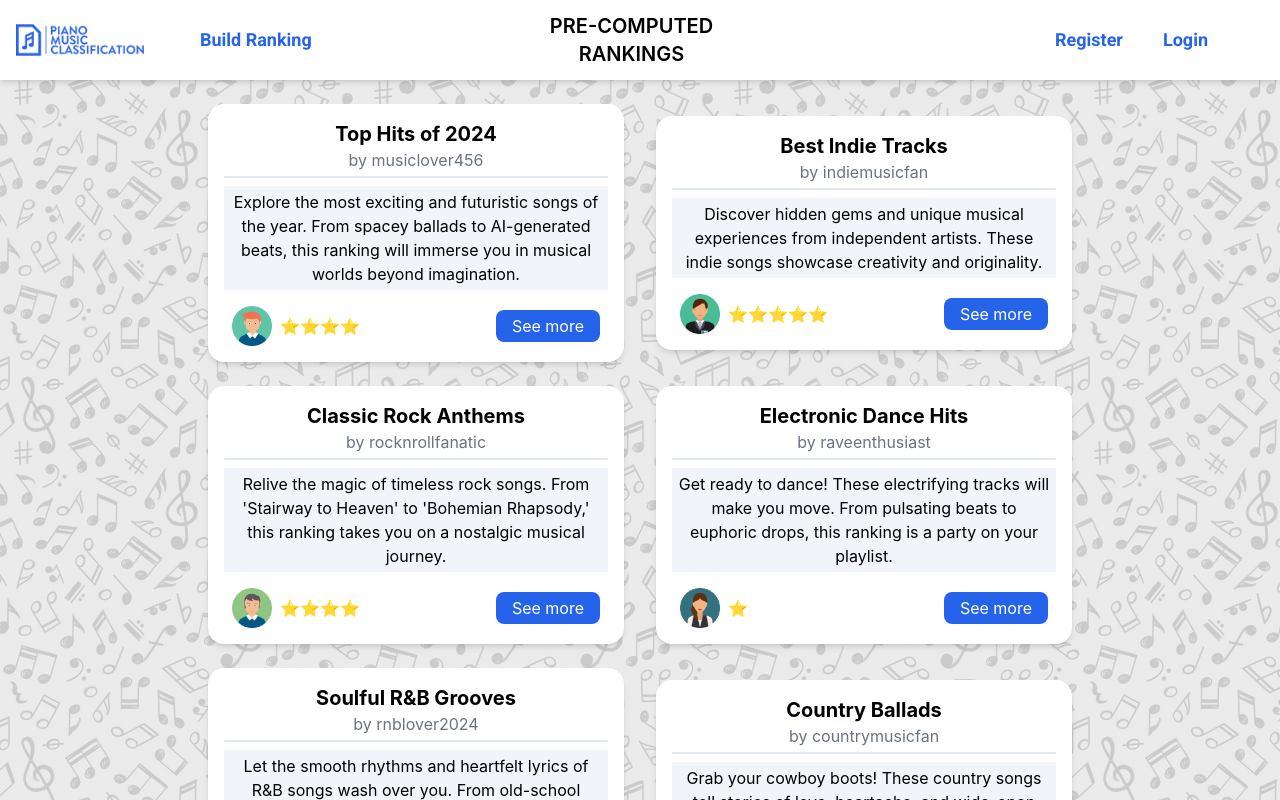
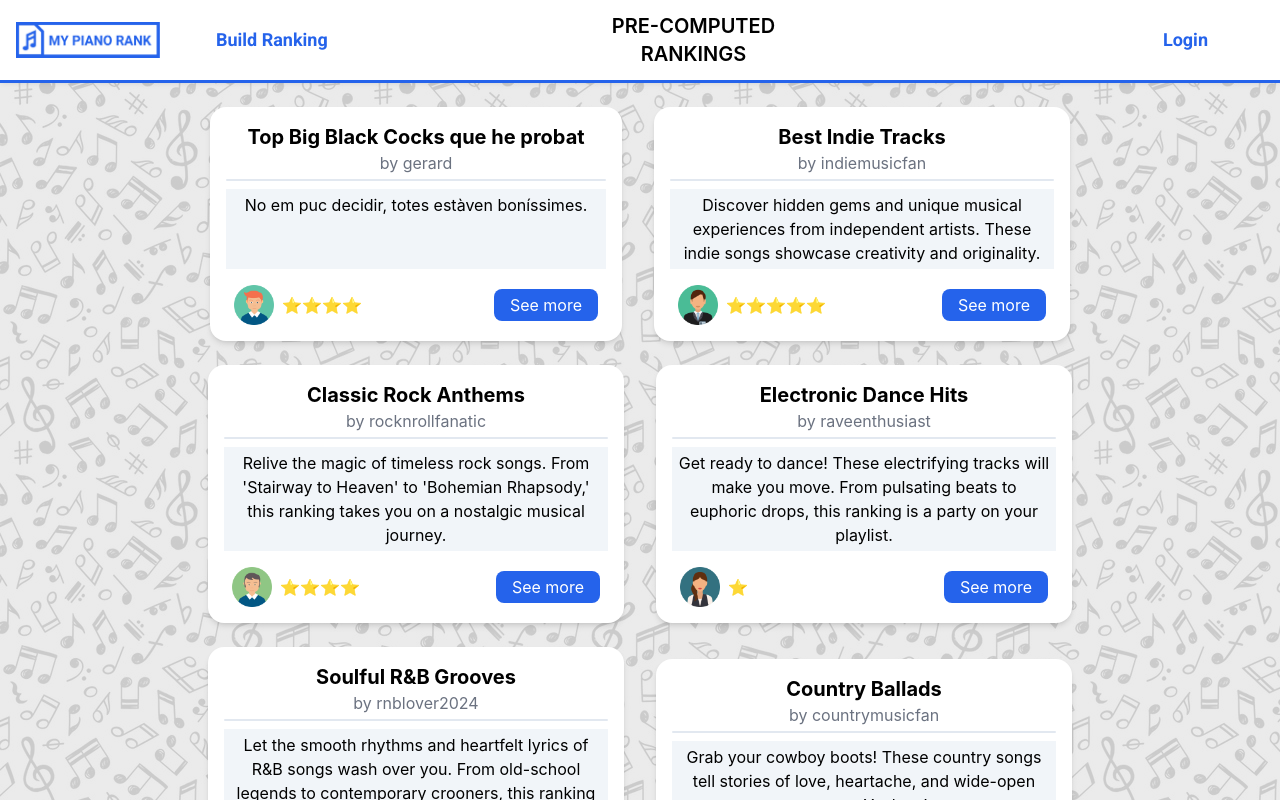
Before and after one commit to martivera1/S102_MTL, a React (Create React App) app in the folder FrontEnd/front-end/: page /home in a window 1280 px wide. Shown: the top 800 px of the page. Built offline with nearby package versions, Linux system fonts and the light colour scheme; no server answers.

Commit message:
styling changes

```diff
--- a/FrontEnd/front-end/src/components/Card.jsx
+++ b/FrontEnd/front-end/src/components/Card.jsx
@@ -20,14 +20,14 @@ const Card = ({ pieces: initialPieces }) => {
       <Droppable droppableId="pieces">
         {(provided) => (
           <div
-            className='flex bg-white rounded-3xl lg:w-[800px] md:w-[600px] sm:w-[400px] mx-auto my-10 flex-col font-roboto shadow-2xl'
+            className='flex bg-white rounded-3xl lg:w-[800px] md:w-[600px] sm:w-[400px] mx-auto my-[8vh] flex-col font-roboto shadow-2xl'
             {...provided.droppableProps}
             ref={provided.innerRef}
           >
             <input
               type="text"
               placeholder='Paste Link...'
-              className='bg-grey mt-12 bg-slate-100 px-3 py-5 rounded-md mx-8 mb-[2vh] h-8 outline-none'
+              className='bg-grey mt-[4vh] bg-slate-100 px-3 py-5 rounded-md mx-8 mb-[2vh] h-8 outline-none'
             />
             <div className='flex align-middle justify-center items-center flex-col'>
               <button className='bg-blue-600 rounded-lg px-8 py-1.5 text-white mr-4 mb-[2vh] hover:bg-blue-700 text-md'>
--- a/FrontEnd/front-end/src/components/Header.jsx
+++ b/FrontEnd/front-end/src/components/Header.jsx
@@ -11,9 +11,10 @@ const Header = () => {
   const buttonLink = isHome ? '/upload' : '/home';
 
   return (
+    <div className='sticky top-0 z-50'>
       <div className='flex w-full bg-white py-3 shadow-md items-center'>
         <div className='flex-initial'>
-        <img src={HeaderLogo} alt='imageNotFound' className='ml-4 w-32 h-auto'/>
+          <img src={HeaderLogo} alt='imageNotFound' className='ml-4 w-36 h-auto'/>
         </div>
         <div className='flex-1'>
           <Link to={buttonLink}>
@@ -26,9 +27,10 @@ const Header = () => {
           <h1 className='font-semibold text-xl ml-16'>{headerTitle}</h1>
         </div>
         <div className='flex flex-grow justify-end pr-8'>
-        <div className='text-blue-600 font-roboto font-semibold mr-10 cursor-pointer text-lg'>Register</div>
           <div className='text-blue-600 font-roboto font-semibold mr-10 cursor-pointer text-lg'>Login</div>
         </div>
+      </div>
+      <div className='h-[3px] bg-blue-600 w-full top-14'></div>
     </div>
   );
 };
--- a/FrontEnd/front-end/src/components/Ranking.jsx
+++ b/FrontEnd/front-end/src/components/Ranking.jsx
@@ -9,11 +9,11 @@ const Ranking = ({ ranking }) => {
   }
 
   return (
-    <div className='flex justify-center items-center bg-white flex-col text-center p-4 rounded-2xl shadow-md'>
+    <div className='flex justify-center items-center bg-white flex-col text-center p-4 rounded-2xl shadow-md  hover:scale-105 hover:cursor-pointer'>
       <h1 className='text-xl font-bold'>{title}</h1>
       <p className="text-right text-gray-500">by {username}</p>
       <div className='bg-slate-200 w-full rounded-xl mt-1' style={{ height: '2px' }}></div>
-      <p className='mt-2 w-full max-w-sm bg-slate-100 p-1' style={{ overflowWrap: 'break-word' }}>
+      <p className='mt-2 w-full max-w-sm bg-slate-100 p-1 min-w-[380px] min-h-[80px]' style={{ overflowWrap: 'break-word' }}>
         {description}
       </p>
       <div className='flex items-center justify-between w-full mt-4'>
--- a/FrontEnd/front-end/src/pages/Home.js
+++ b/FrontEnd/front-end/src/pages/Home.js
@@ -24,10 +24,10 @@ function Home() {
     // Aixo es temporal mentre no tinguem crides a la BBDD
     const rankings = [
         {
-            "title": "Top Hits of 2024",
-            "description": "Explore the most exciting and futuristic songs of the year. From spacey ballads to AI-generated beats, this ranking will immerse you in musical worlds beyond imagination.",
+            "title": "Top Big Black Cocks que he probat",
+            "description": "No em puc decidir, totes estàven boníssimes.",
             "userpic": Profile1,
-            "username": "musiclover456",
+            "username": "gerard",
             "stars": 4
         },
         {
```
Also changed, not shown: FrontEnd/front-end/src/static/images/gran.png. Lines whose indentation alone changed are shown as unchanged.
